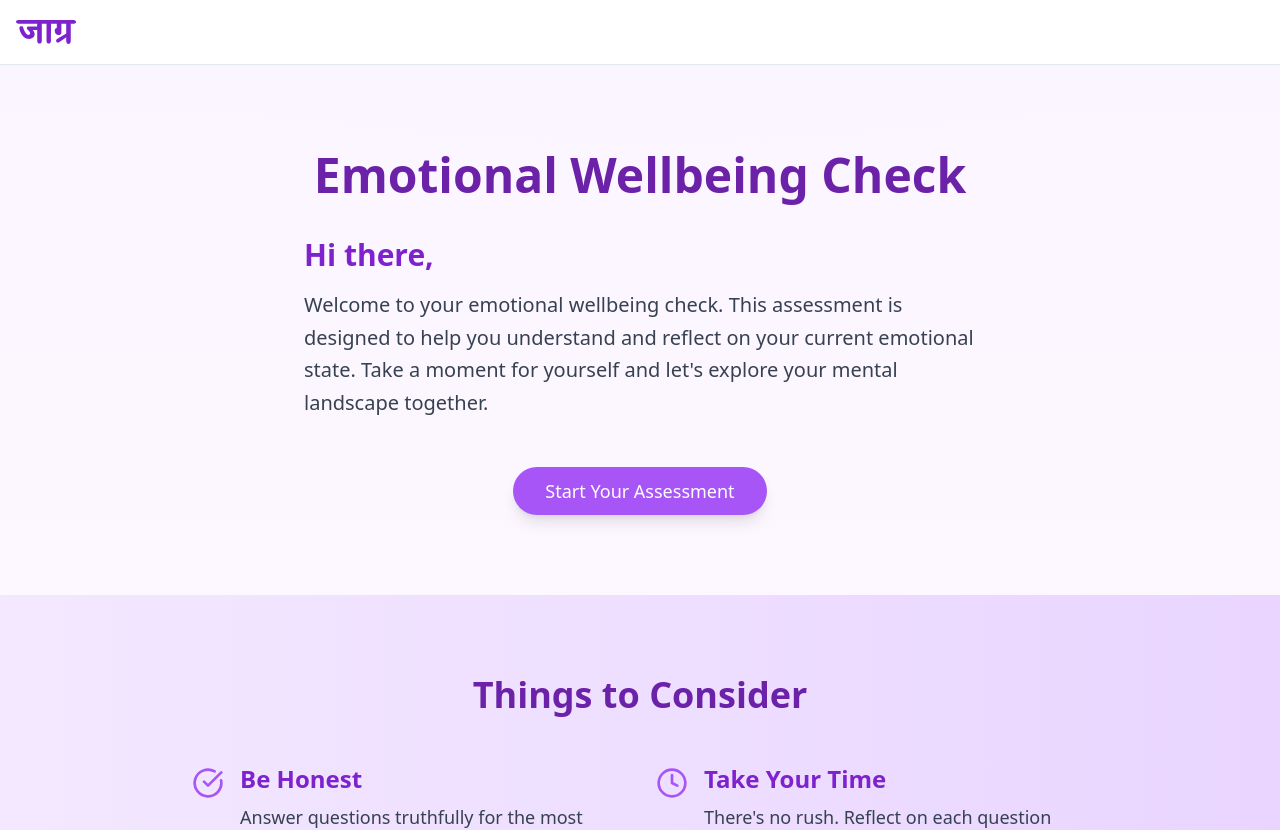
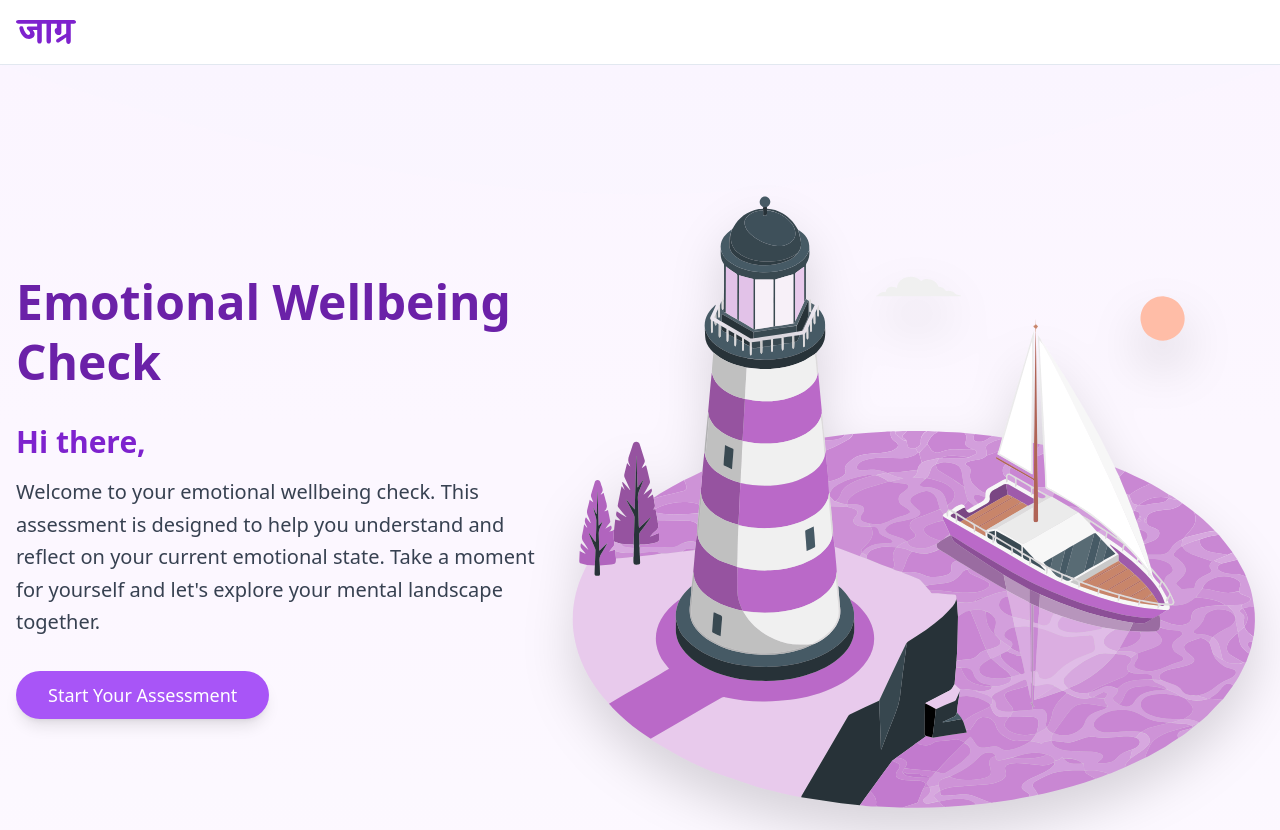
Before and after one commit to JaagrMentalHealth/Jaagr-FE, a Next.js app: page /self-assessment in a window 1280 px wide. Shown: the top 830 px of the page. Built offline with nearby package versions, Linux system fonts and the light colour scheme; no server answers.

Commit message:
assesment page ui update

```diff
--- a/src/app/self-assessment/page.tsx
+++ b/src/app/self-assessment/page.tsx
@@ -9,6 +9,7 @@ import { motion,  useAnimation } from "framer-motion"
 import { useInView } from "react-intersection-observer"
 import { CheckCircle, Clock, Brain, HeartHandshake } from "lucide-react"
 import { UserInfoModal } from "@/components/Assessment/assessment-info-popup"
+import Image from "next/image"
 
 export default function SelfAssessmentPage() {
   const [scrollProgress, setScrollProgress] = useState(0)
@@ -27,16 +28,12 @@ export default function SelfAssessmentPage() {
 
   const getButtonPosition = (progress: number) => {
     if (progress < 0.5) {
-      // Move from center to right
       return {
         x: `${progress * 200}%`,
         y: `0`,
       }
     } else {
-      // Move from right to bottom-right
-      // console.log(progress)
       const remainingProgress = (progress - 0.5) * 2
-      console.log(remainingProgress,progress)
       return {
         x: `70vw`,
         y: `${remainingProgress * 100}vh`,
@@ -80,10 +77,7 @@ export default function SelfAssessmentPage() {
     tap: {
       scale: 0.95,
     },
-    // transform:getButtonPosition(scrollProgress)
   }
-
-
 
   const handleStartAssessment = () => {
     setIsModalOpen(true)
@@ -92,8 +86,6 @@ export default function SelfAssessmentPage() {
   const handleStartTest = (userInfo: { name: string; phone: string; email: string }) => {
     console.log("Starting test with user info:", userInfo)
     setIsModalOpen(false)
-    // Here you would typically start the actual test or navigate to the test page
-    // For now, we'll just log the info and close the modal
   }
 
   return (
@@ -106,16 +98,16 @@ export default function SelfAssessmentPage() {
       <path d="M0,0 C40,20 60,20 100,0 L100,100 0,100 Z" fill="rgba(250,245,255,0.3)" />
     </svg>
   </div>
-          <div className="container mx-auto px-4 relative z-10">
+  <div className="container mx-auto px-4 relative z-10 flex flex-col md:flex-row items-center">
+    {/* Left Content */}
+    <div className="md:w-1/2 text-left mb-12 md:mb-0">
       <h1 className="text-5xl font-bold mb-8 text-purple-800 leading-tight">Emotional Wellbeing Check</h1>
-            <div className="text-left mb-12 max-w-2xl mx-auto">
       <h2 className="text-3xl font-semibold mb-4 text-purple-700">Hi there,</h2>
       <p className="text-xl text-gray-700 leading-relaxed">
         Welcome to your emotional wellbeing check. This assessment is designed to help you understand and
         reflect on your current emotional state. Take a moment for yourself and let&apos;s explore your mental
         landscape together.
       </p>
-            </div>
       <motion.div
         ref={ref}
         initial="hidden"
@@ -123,9 +115,7 @@ export default function SelfAssessmentPage() {
         variants={buttonVariants}
         whileHover="hover"
         whileTap="tap"
-  style={scrollProgress<0.5?getButtonPosition(scrollProgress):undefined}
-  // transformTemplate={getButtonPosition(scrollProgress)}
-  className={`inline-block ${scrollProgress >= 0.5 ?  `${scrollProgress<0.6?`transform: translate-y-[150 vh]`:"fixed bottom-32 right-32 z-50"}` : ""}`}
+        className="mt-8"
       >
         <Button
           size="lg"
@@ -135,9 +125,19 @@ export default function SelfAssessmentPage() {
           Start Your Assessment
         </Button>
       </motion.div>
-
+    </div>
+    <div className="inlineblock relative">
+      <Image
+        src="/images/lighthouse.svg"
+        alt="Emotional Wellbeing"
+        width={800}
+        height={400}
+        className="object-contain drop-shadow-2xl animate-float"
+      />
+    </div>
   </div>
 </section>
+
 
         <section className="py-20 bg-gradient-to-r from-purple-100 to-purple-200">
           <div className="container mx-auto px-4">
```
Also changed, not shown: public/images/lighthouse.svg (added). Lines whose indentation alone changed are shown as unchanged.
